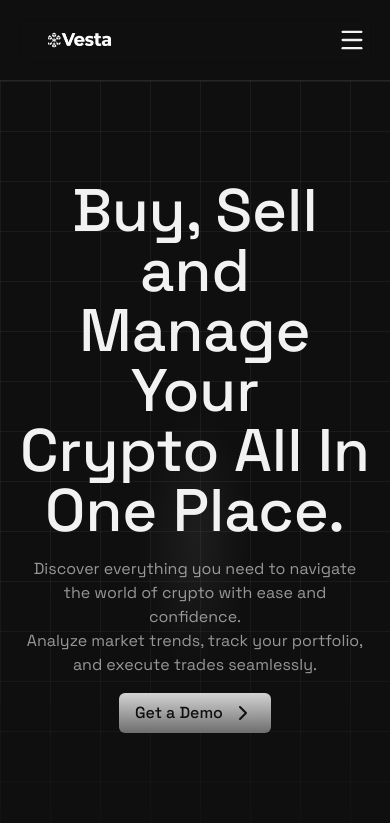
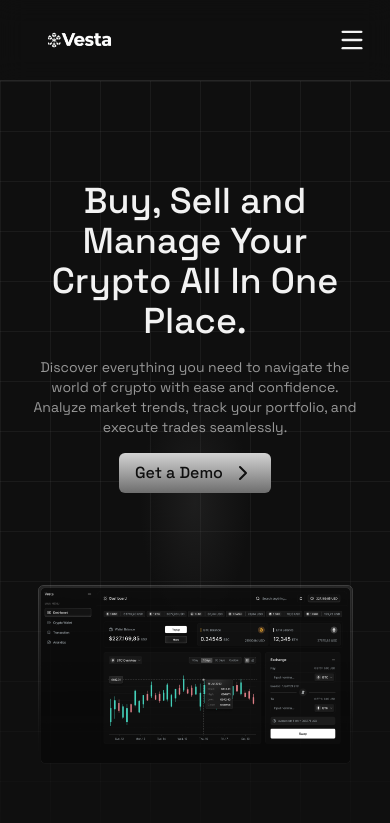
Before and after one commit to Elite-Dev-Repo/Vesta, a React (Vite) app: page / in a window 390 px wide. Shown: the top 823 px of the page. Built offline with nearby package versions, Linux system fonts and the light colour scheme.

Commit message:
finished- completly responsive

```diff
--- a/src/components/Header.jsx
+++ b/src/components/Header.jsx
@@ -10,10 +10,10 @@ const Header = () => {
     >
       <header className="w-full min-h-screen header-content pt-25 cont flex flex-col gap-23">
         <div className="flex flex-col gap-4 items-center text-center">
-          <h1 className="text-6xl font-medium">
+          <h1 className="md:text-6xl text-4xl font-medium">
             Buy, Sell and Manage Your <br /> Crypto All In One Place.
           </h1>
-          <p className="text-md text-primary/60">
+          <p className="md:text-md text-sm text-primary/60">
             Discover everything you need to navigate the world of crypto with
             ease and confidence. <br /> Analyze market trends, track your
             portfolio, and execute trades seamlessly.
--- a/src/index.css
+++ b/src/index.css
@@ -183,3 +183,14 @@ html {
   max-width: 1200px;
   margin: 0 auto;
 }
+
+::-webkit-scrollbar {
+  width: 5px;
+}
+::-webkit-scrollbar-track {
+  background: transparent;
+}
+::-webkit-scrollbar-thumb {
+  background: var(--primary);
+  border-radius: 5px;
+}
```
